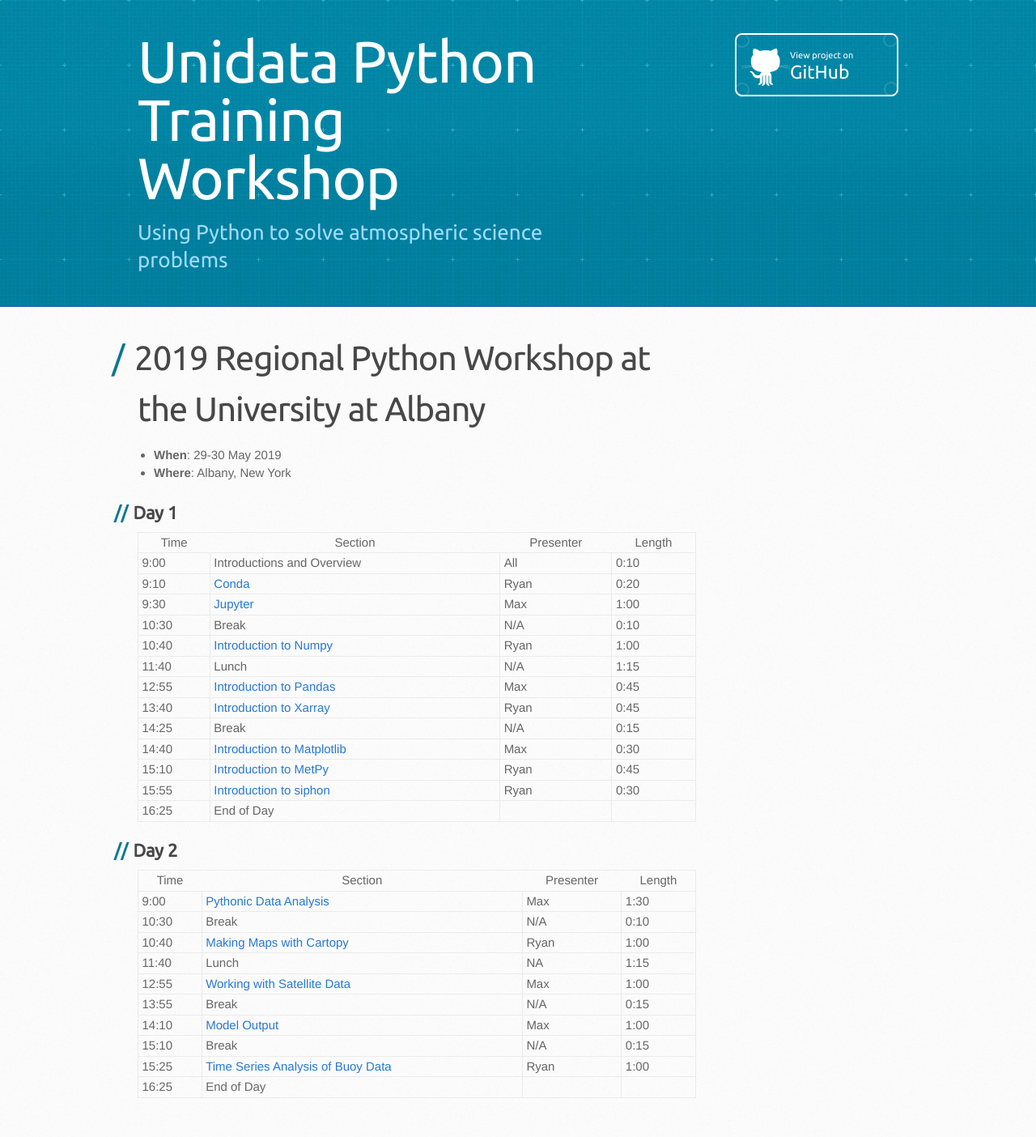
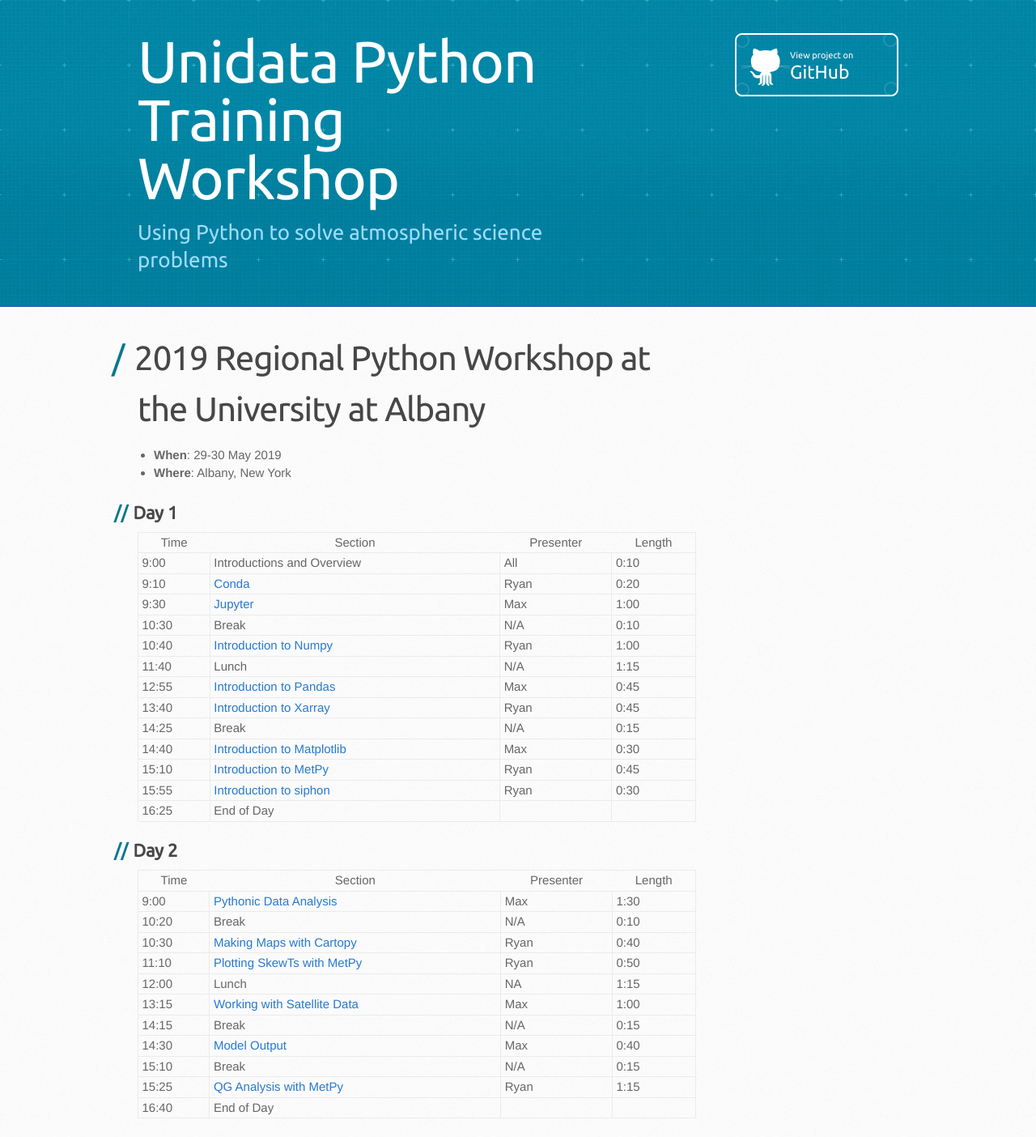
Before and after one commit to Unidata/python-workshop, a Jekyll site: the page built from events/albany2019.md, in a window 1280 px wide. Shown: the whole page at 81% size. Built offline with Jekyll 4.4.1, drawn with Linux system fonts in a browser that asks for light colours; some web fonts are replaced; our own code applies the rules of GitHub Pages for plain Markdown files; before the commit the page ends 1378 px from its top, so only the background shows below that.

Commit message:
Update Albany agenda to reflect what was taught

```diff
--- a/events/albany2019.md
+++ b/events/albany2019.md
@@ -29,12 +29,13 @@ title:
 |  Time | Section                                      | Presenter   | Length |
 |-------|----------------------------------------------|-------------|--------|
 | 9:00 | [Pythonic Data Analysis](https://github.com/Unidata/python-workshop/blob/albany2019/notebooks/Pythonic_Data_Analysis/Pythonic%20Data%20Analysis.ipynb) | Max | 1:30 |
-| 10:30 | Break | N/A | 0:10 |
-| 10:40 | [Making Maps with Cartopy](https://github.com/Unidata/python-workshop/blob/albany2019/notebooks/CartoPy/CartoPy.ipynb) | Ryan | 1:00 |
-| 11:40 | Lunch | NA | 1:15 |
-| 12:55 | [Working with Satellite Data](https://github.com/Unidata/python-workshop/blob/albany2019/notebooks/Satellite_Data/Working%20with%20Satellite%20Data.ipynb) | Max | 1:00 |
-| 13:55 | Break | N/A | 0:15 |
-| 14:10 | [Model Output](https://github.com/Unidata/python-workshop/blob/albany2019/notebooks/Model_Output/Downloading%20model%20fields%20with%20NCSS.ipynb) | Max | 1:00 |
+| 10:20 | Break | N/A | 0:10 |
+| 10:30 | [Making Maps with Cartopy](https://github.com/Unidata/python-workshop/blob/albany2019/notebooks/CartoPy/CartoPy.ipynb) | Ryan | 0:40 |
+| 11:10 | [Plotting SkewTs with MetPy](https://github.com/Unidata/python-workshop/blob/albany2019/notebooks/Skew_T/SkewT_and_Hodograph.ipynb) | Ryan | 0:50 |
+| 12:00 | Lunch | NA | 1:15 |
+| 13:15 | [Working with Satellite Data](https://github.com/Unidata/python-workshop/blob/albany2019/notebooks/Satellite_Data/Working%20with%20Satellite%20Data.ipynb) | Max | 1:00 |
+| 14:15 | Break | N/A | 0:15 |
+| 14:30 | [Model Output](https://github.com/Unidata/python-workshop/blob/albany2019/notebooks/Model_Output/Downloading%20model%20fields%20with%20NCSS.ipynb) | Max | 0:40 |
 | 15:10 | Break | N/A | 0:15 |
-| 15:25 | [Time Series Analysis of Buoy Data](https://github.com/Unidata/python-workshop/blob/albany2019/notebooks/Time_Series/Basic%20Time%20Series%20Plotting.ipynb) | Ryan | 1:00 |
-| 16:25 | End of Day |  |
+| 15:25 | [QG Analysis with MetPy](https://github.com/Unidata/python-workshop/blob/albany2019/notebooks/MetPy_Advanced/QG%20Analysis.ipynb) | Ryan | 1:15 |
+| 16:40 | End of Day |  |
```
